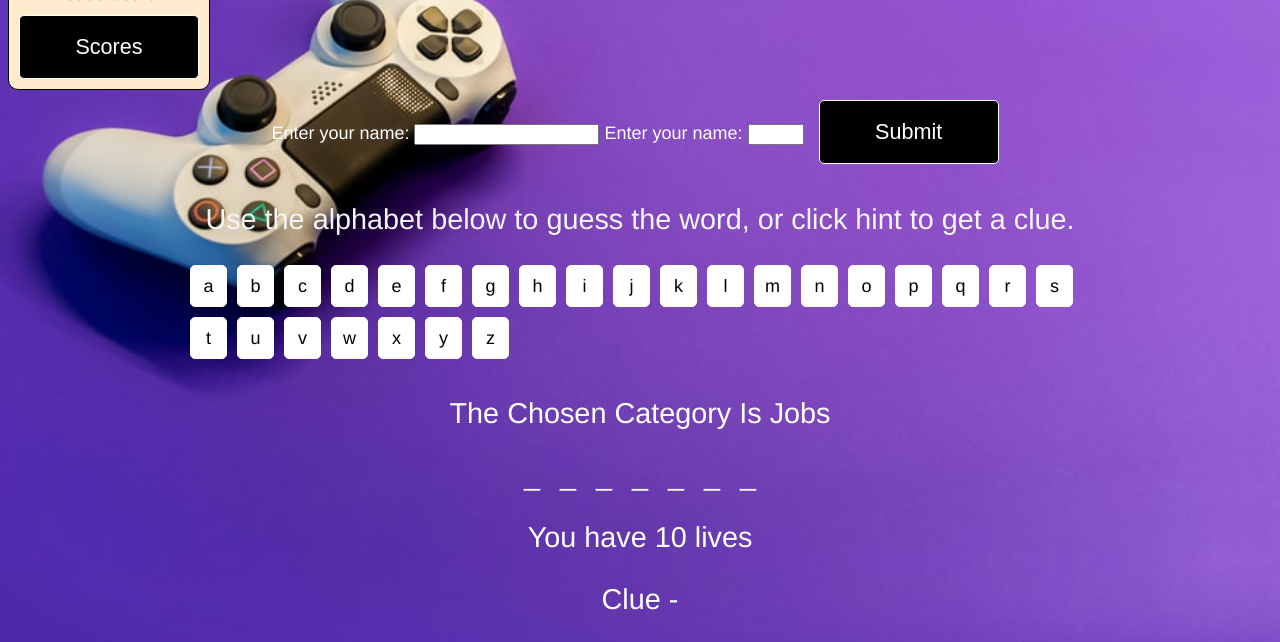
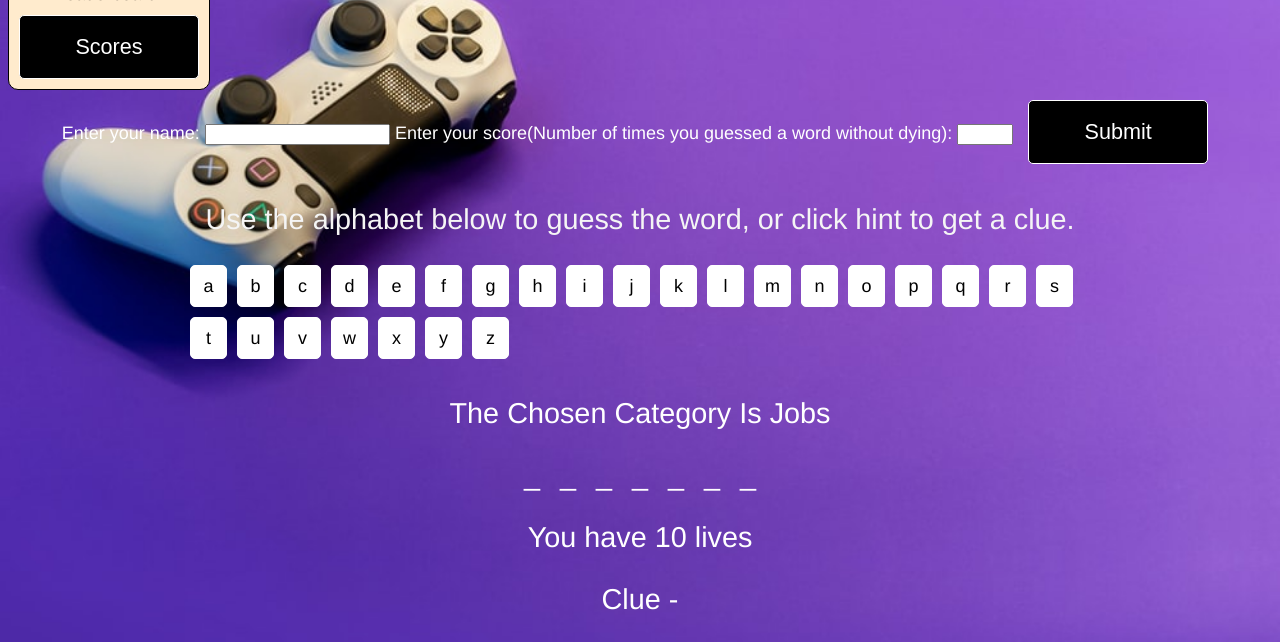
Before and after one commit to suhail27/HangmanCA2, a plain HTML site: page docs/index.html in a window 1280 px wide. Shown: the part 84-726 px from the top of the page. Drawn offline with Linux system fonts and the light colour scheme.

Commit message:
edited the label

```diff
--- a/docs/index.html
+++ b/docs/index.html
@@ -20,7 +20,7 @@
         <label for="playername">Enter your name:</label>
         <input type="text" id="playername">
 
-        <label for="playerscore">Enter your name:</label>
+        <label for="playerscore">Enter your score(Number of times you guessed a word without dying):</label>
         <input type="number" max="10" min="0" id="playerscore"> <button id="submitdetails">Submit</button>
 
         <p style="text-align:center; color: whitesmoke;">Use the alphabet below to guess the word, or click hint to get a
```
